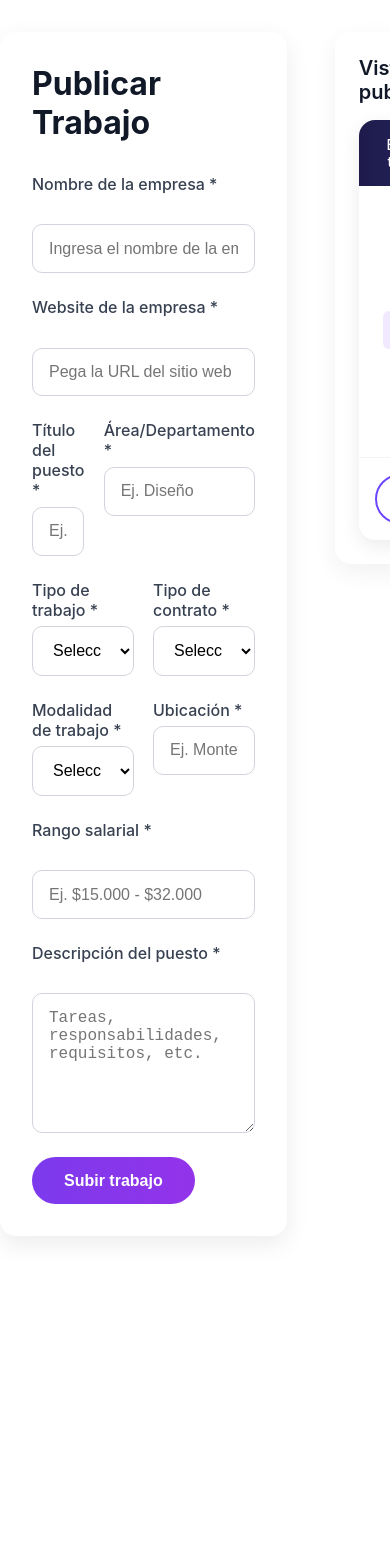
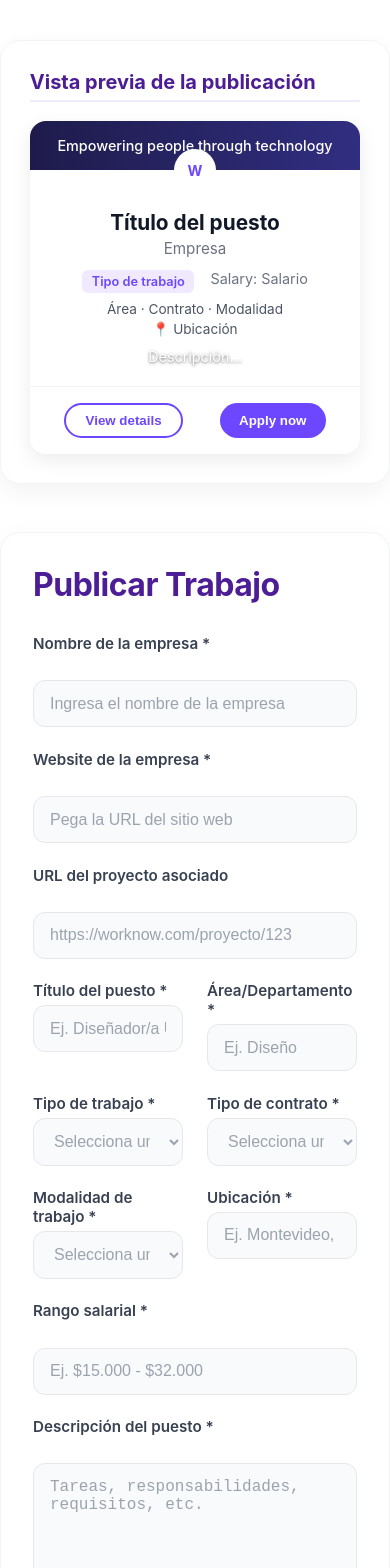
Before and after one commit to Anima-Tec/Worknow-Frontend, a React (Vite) app: page /jobs/form in a window 390 px wide. Shown: the top 1568 px of the page. Before the commit the page ends 1268 px from the top, so only its background shows below. Built offline with nearby package versions, Linux system fonts and the light colour scheme.

Commit message:
arreglojob

```diff
--- a/src/components/CardTrabajo.jsx
+++ b/src/components/CardTrabajo.jsx
@@ -10,6 +10,7 @@ export default function CardTrabajo({
   location,
   salary,
   description,
+  projectUrl,
 }) {
   return (
     <div className="job-card">
@@ -38,6 +39,14 @@ export default function CardTrabajo({
         <button className="btn-outline">View details</button>
         <button className="btn-primary">Apply now</button>
       </div>
+
+      {projectUrl && (
+  <p className="extra">
+    🔗 <a href={projectUrl} target="_blank" rel="noopener noreferrer">
+      Ver proyecto asociado
+    </a>
+  </p>
+)}
     </div>
   );
 }
--- a/src/pages/HomeCompany.jsx
+++ b/src/pages/HomeCompany.jsx
@@ -4,10 +4,9 @@ import { AiOutlineHome } from "react-icons/ai";
 import { IoIosContacts, IoIosNotifications } from "react-icons/io";
 import { CgProfile } from "react-icons/cg";
 import ContactCompany from "./ContactCompany";
-import { Link } from "react-router-dom";
+import { Link, useLocation } from "react-router-dom";
 import ProjectForm from "./ProjectForm";
 import CardProyecto from "../components/CardProyecto";
-import { useLocation } from "react-router-dom";
 import JobForm from "./JobForm.jsx";
 import { getJobs } from "../services/api";
 
@@ -19,6 +18,7 @@ export default function HomeCompany() {
   const [jobs, setJobs] = useState([]);
   const location = useLocation();
 
+  // 🔹 Cargar proyectos
   useEffect(() => {
     fetch("http://localhost:3000/api/projects")
       .then((res) => res.json())
@@ -29,6 +29,8 @@ export default function HomeCompany() {
   const handleProjectCreated = (newProject) => {
     setProjects([newProject, ...projects]);
   };
+
+  // 🔹 Mostrar modal de éxito si viene de JobForm con navigate()
   useEffect(() => {
     if (location.state?.jobCreated) {
       setShowSuccess(true);
@@ -36,12 +38,19 @@ export default function HomeCompany() {
     }
   }, [location.state]);
 
-  // Cargar trabajos al montar
+  // 🔹 Cargar trabajos al montar
   useEffect(() => {
     getJobs()
       .then(setJobs)
       .catch((err) => console.error("Error cargando trabajos:", err));
   }, []);
+
+  // ✅ AGREGADO: Cuando se crea un nuevo trabajo, se agrega a la lista directamente
+  const handleJobCreated = (newJob) => {
+    setJobs((prev) => [newJob, ...prev]);
+    setShowJobForm(false);
+    setShowSuccess(true);
+  };
 
   return (
     <div>
@@ -88,7 +97,10 @@ export default function HomeCompany() {
             Accedé a talento independiente que se adapta a las necesidades de tu
             empresa.
           </p>
-          <button className="primaryBtn" onClick={() => setShowProjectForm(true)}>
+          <button
+            className="primaryBtn"
+            onClick={() => setShowProjectForm(true)}
+          >
             Publicar Proyecto
           </button>
         </div>
@@ -116,7 +128,8 @@ export default function HomeCompany() {
             >
               ✖
             </button>
-            <JobForm />
+            {/* 👇 Pasamos la función handleJobCreated */}
+            <JobForm onJobCreated={handleJobCreated} />
           </div>
         </div>
       )}
@@ -145,15 +158,14 @@ export default function HomeCompany() {
           <div className="modal-content">
             ✅ Trabajo subido con éxito
             <br />
-            <button
-              className="primaryBtn"
-              onClick={() => setShowSuccess(false)}
-            >
+            <button className="primaryBtn" onClick={() => setShowSuccess(false)}>
               Cerrar
             </button>
           </div>
         </div>
       )}
+
+      {/* 🔹 Listado de trabajos */}
       <section className="job-postings">
         <h2>Puestos de Trabajo publicados</h2>
         <div className="jobs">
@@ -176,6 +188,7 @@ export default function HomeCompany() {
         </div>
       </section>
 
+      {/* 🔹 Listado de proyectos */}
       <section className="freelancer-postings">
         <h2>Proyectos publicados</h2>
         <div className="freelancer-jobs">
--- a/src/pages/JobForm.css
+++ b/src/pages/JobForm.css
@@ -2,7 +2,7 @@
   display: grid;
   grid-template-columns: 2fr 1fr;
   gap: 3rem;
-  margin: 2rem auto;
+  margin: 2.5rem auto;
   max-width: 1200px;
   font-family: "Inter", system-ui, sans-serif;
   color: #111827;
@@ -12,37 +12,48 @@
 .jobform {
   display: flex;
   flex-direction: column;
-  gap: 1.5rem;
-  background: #fff;
-  padding: 2rem;
-  border-radius: 16px;
-  box-shadow: 0 8px 24px rgba(0, 0, 0, 0.08);
+  gap: 1.4rem;
+  background: #ffffff;
+  padding: 2.5rem 3rem;
+  border-radius: 20px;
+  box-shadow: 0 12px 32px rgba(0, 0, 0, 0.06);
+  border: 1px solid #f3f4f6;
+  transition: all 0.3s ease;
+}
+
+.jobform:hover {
+  box-shadow: 0 14px 36px rgba(124, 58, 237, 0.08);
 }
 
 .jobform h2 {
   font-size: 2rem;
   font-weight: 700;
+  color: #4c1d95;
   margin-bottom: 0.5rem;
-  color: #111827;
+  text-align: left;
+  letter-spacing: -0.5px;
 }
 
+/* ---------- LABELS ---------- */
 .jobform label {
-  font-weight: 500;
-  margin-bottom: 0.4rem;
+  font-weight: 600;
+  margin-bottom: 0.3rem;
   display: block;
   color: #374151;
+  font-size: 0.95rem;
 }
 
+/* ---------- INPUTS, SELECTS, TEXTAREAS ---------- */
 .jobform input,
 .jobform select,
 .jobform textarea {
   width: 100%;
-  padding: 0.9rem 1rem;
-  border-radius: 10px;
-  border: 1px solid #d1d5db;
+  padding: 0.85rem 1rem;
+  border-radius: 12px;
+  border: 1.5px solid #e5e7eb;
   font-size: 1rem;
-  transition: all 0.2s ease-in-out;
-  background: #fff;
+  transition: all 0.25s ease;
+  background: #f9fafb;
 }
 
 .jobform input:focus,
@@ -50,49 +61,105 @@
 .jobform textarea:focus {
   outline: none;
   border-color: #7c3aed;
-  box-shadow: 0 0 0 3px rgba(124, 58, 237, 0.2);
+  box-shadow: 0 0 0 3px rgba(124, 58, 237, 0.15);
+  background: #fff;
 }
 
+/* ---------- PLACEHOLDERS ---------- */
+.jobform input::placeholder,
+.jobform textarea::placeholder {
+  color: #9ca3af; /* gris suave */
+  opacity: 1; /* visibilidad consistente */
+}
+
+/* ---------- SELECT PLACEHOLDER ---------- */
+.jobform select {
+  color: #111827;
+}
+
+.jobform select:invalid,
+.jobform select option[value=""] {
+  color: #9ca3af;
+}
+
+.jobform select:not(:invalid) {
+  color: #111827;
+}
+
+/* ---------- TEXTAREA ---------- */
 .jobform textarea {
   min-height: 140px;
   resize: vertical;
 }
 
+/* ---------- ROWS ---------- */
 .jobform .form-row {
   display: grid;
   grid-template-columns: 1fr 1fr;
-  gap: 1.2rem;
+  gap: 1.5rem;
 }
 
+/* ---------- BUTTON ---------- */
 .btn-publicar {
   background: linear-gradient(90deg, #7c3aed, #9333ea);
-  color: #fff;
+  color: #ffffff;
   border: none;
-  padding: 0.9rem 2rem;
+  padding: 1rem 2.5rem;
   border-radius: 9999px;
   cursor: pointer;
   font-weight: 600;
   font-size: 1rem;
   align-self: flex-start;
-  transition: all 0.2s ease;
+  transition: all 0.25s ease;
+  box-shadow: 0 6px 18px rgba(124, 58, 237, 0.2);
 }
 
 .btn-publicar:hover {
-  transform: translateY(-2px);
+  transform: translateY(-3px);
   background: linear-gradient(90deg, #6d28d9, #7c3aed);
+  box-shadow: 0 8px 22px rgba(109, 40, 217, 0.25);
 }
 
+.btn-publicar:active {
+  transform: translateY(0);
+  box-shadow: 0 4px 10px rgba(109, 40, 217, 0.2);
+}
+
+/* ---------- PREVIEW ---------- */
 .preview {
-  background: #fff;
-  border-radius: 16px;
-  padding: 1.5rem;
-  box-shadow: 0 8px 24px rgba(0, 0, 0, 0.06);
+  background: #ffffff;
+  border-radius: 20px;
+  padding: 1.8rem;
+  box-shadow: 0 8px 24px rgba(0, 0, 0, 0.05);
   height: fit-content;
+  border: 1px solid #f3f4f6;
+  transition: all 0.3s ease;
+}
+
+.preview:hover {
+  box-shadow: 0 10px 30px rgba(124, 58, 237, 0.08);
 }
 
 .preview h3 {
   font-size: 1.25rem;
-  font-weight: 600;
-  margin-bottom: 1rem;
-  color: #111827;
+  font-weight: 700;
+  margin-bottom: 1.2rem;
+  color: #4c1d95;
+  border-bottom: 2px solid rgba(124, 58, 237, 0.1);
+  padding-bottom: 0.4rem;
 }
+
+/* ---------- RESPONSIVE ---------- */
+@media (max-width: 900px) {
+  .jobform-container {
+    grid-template-columns: 1fr;
+  }
+
+  .preview {
+    order: -1;
+  }
+
+  .jobform {
+    padding: 2rem;
+  }
+}
--- a/src/pages/JobForm.jsx
+++ b/src/pages/JobForm.jsx
@@ -12,6 +12,7 @@ export default function JobForm() {
     area: "",
     jobType: "",
     contractType: "",
+    projectUrl: "", // 👈 nuevo campo agregado
     modality: "",
     location: "",
     salaryRange: "",
@@ -66,6 +67,15 @@ export default function JobForm() {
           value={form.companyWebsite}
           onChange={handleChange}
           required
+        />
+
+         {/* 🆕 Nuevo campo URL del proyecto */}
+        <label>URL del proyecto asociado</label>
+        <input
+          name="projectUrl"
+          placeholder="https://worknow.com/proyecto/123"
+          value={form.projectUrl}
+          onChange={handleChange}
         />
 
         <div className="form-row">
@@ -172,6 +182,7 @@ export default function JobForm() {
         </button>
       </form>
 
+      {/* -------- PREVIEW -------- */}
       <div className="preview">
         <h3>Vista previa de la publicación</h3>
         <CardTrabajo
@@ -184,6 +195,7 @@ export default function JobForm() {
           location={form.location || "Ubicación"}
           salary={form.salaryRange || "Salario"}
           description={form.description || "Descripción..."}
+          projectUrl={form.projectUrl} // 👈 mostrado también en Card
         />
       </div>
     </div>
--- a/src/services/api.js
+++ b/src/services/api.js
@@ -41,9 +41,17 @@ export async function createJob(jobData) {
   return res.json();
 }
 export async function getJobs() {
-  const res = await fetch(`${API_BASE}/jobs`);
-  if (!res.ok) {
-    throw new Error("Error obteniendo trabajos");
+  try {
+    const res = await fetch(`${API_BASE}/jobs`);
+    if (!res.ok) {
+      console.error("❌ Error al obtener trabajos:", res.status, res.statusText);
+      return [];
+    }
+    const data = await res.json();
+    console.log("✅ Trabajos obtenidos:", data);
+    return data;
+  } catch (error) {
+    console.error("🚨 Error de conexión con el backend:", error);
+    return [];
   }
-  return res.json();
 }
```
